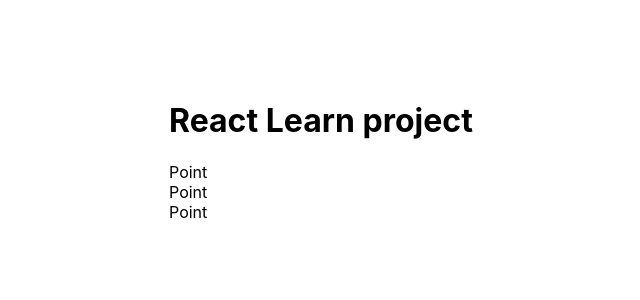
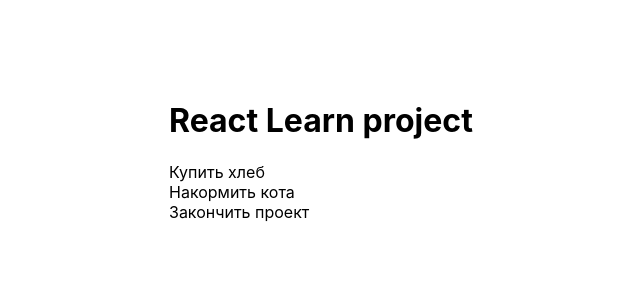
Before and after one commit to Ivan583/first-react, a React (Create React App) app: page / in a window 1280 px wide. Shown: the top 300 px of the page, without its empty margins (171-811 px from the left). Built offline with nearby package versions, Linux system fonts and the light colour scheme.

Commit message:
Передача данных в компонент элемента списка

```diff
--- a/src/Todo/TodoItem.jsx
+++ b/src/Todo/TodoItem.jsx
@@ -1,5 +1,5 @@
 import React from "react";
 
-export default function TodoItem() {
-  return <li>Point</li>;
+export default function TodoItem({ task }) {
+  return <li>{task.title}</li>;
 }
--- a/src/Todo/TodoList.jsx
+++ b/src/Todo/TodoList.jsx
@@ -9,12 +9,12 @@ const styles = {
   }
 };
 
-export default function TodoList() {
+export default function TodoList(props) {
   return (
     <ul style={styles.ul}>
-      <TodoItem />
-      <TodoItem />
-      <TodoItem />
+      {props.tasks.map(elem => {
+        return <TodoItem task={elem} key={elem.id} />;
+      })}
     </ul>
   );
 }
```
